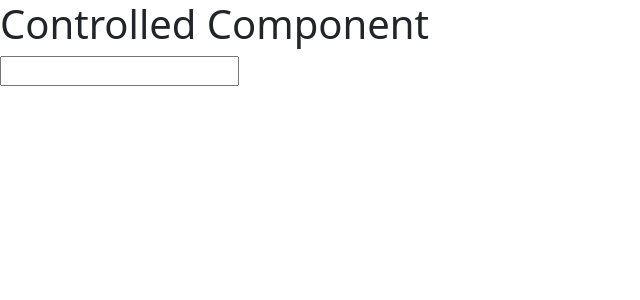
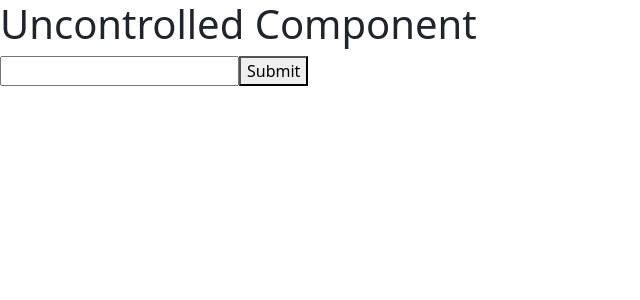
Before and after one commit to ujjwal-11103/React.js, a React (Create React App) app: page / in a window 1280 px wide. Shown: the top 300 px of the page, without its empty margins (0-640 px from the left). Built offline with nearby package versions, Linux system fonts and the light colour scheme.

Commit message:
Uncontrolled Components - without use of state method

```diff
--- a/src/App.js
+++ b/src/App.js
@@ -1,9 +1,9 @@
 import React from 'react'
-import ControlledComponent from './Components/ControlledComponent'
+import UncontrolledComponent from './Components/UncontrolledComponent'
 export default function App() {
   return (
     <div>
-      <ControlledComponent />
+      <UncontrolledComponent />
     </div>
   )
 }
--- /dev/null
+++ b/src/Components/UncontrolledComponent.js
@@ -0,0 +1,24 @@
+import React, { useRef } from 'react'
+
+export default function UncontrolledComponent() {
+
+    const inputRef = useRef()
+    function getvalue(e) {
+        e.preventDefault();
+        console.log("The input boc contain = " + inputRef.current.value);
+    }
+    return (
+        <div>
+            <h1>Uncontrolled Component</h1>
+
+            <form onSubmit={(e) => getvalue(e)}>
+
+                <input type="text" ref={inputRef} />
+                <button type='submit'>Submit</button>
+
+            </form>
+
+        </div>
+    )
+}
+// the component in which the input box can be updated without the use of react 'state' method then those compoenents are called Uncontrolled Component
```
